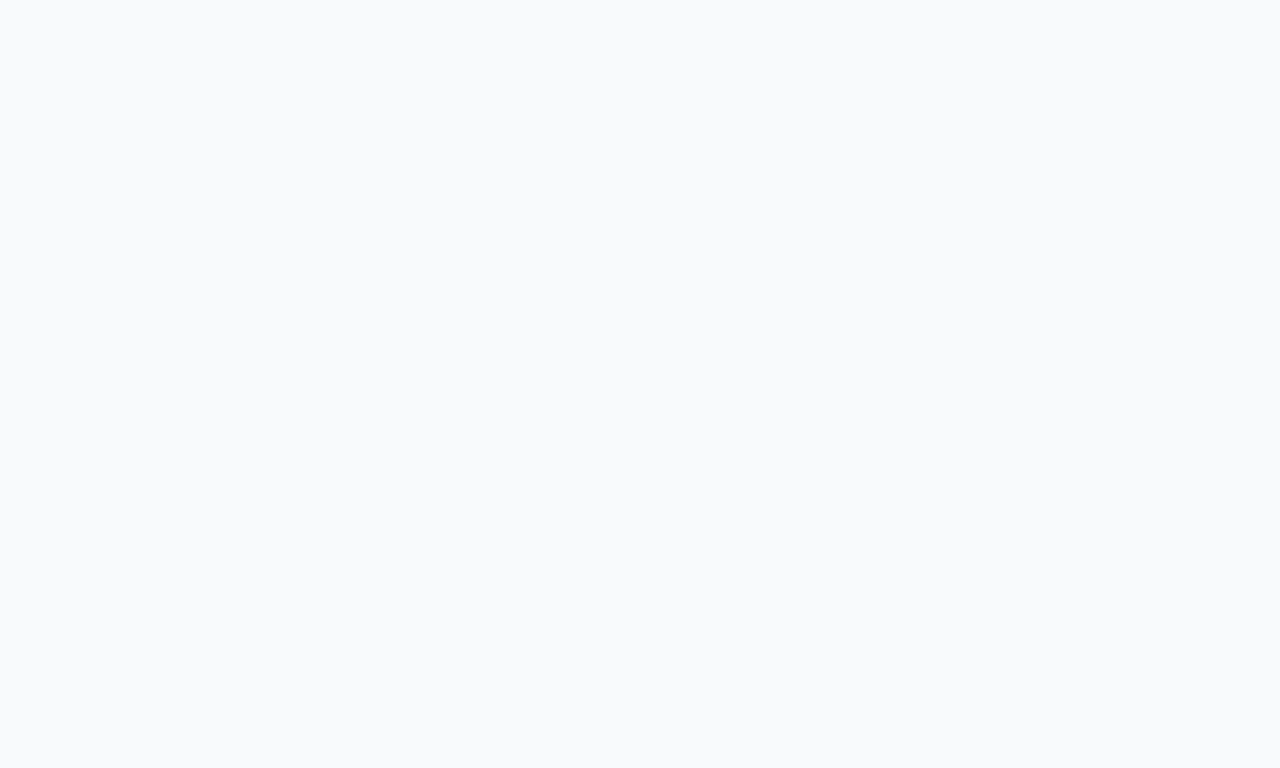
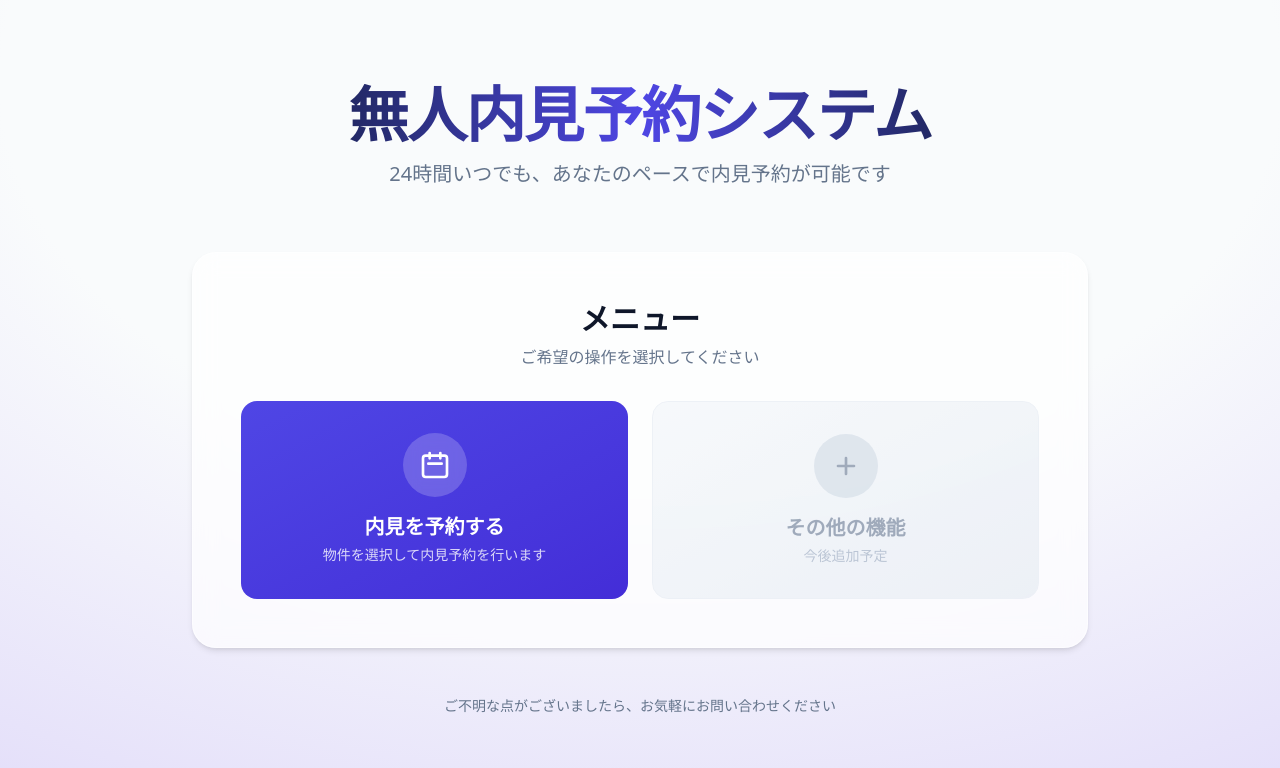
Before and after one commit to yuhigori/mujinnaiken, a Next.js app: page / in a window 1280 px wide. Before the commit this address had no page. Shown: the top 768 px of the page. Built offline with nearby package versions, Linux system fonts and the light colour scheme.

Commit message:
Add files via upload

```diff
--- a/app/api/reservations/route.ts
+++ b/app/api/reservations/route.ts
@@ -6,7 +6,7 @@ import { sendReservationConfirmation } from '@/lib/email';
 export async function POST(request: NextRequest) {
     try {
         const body = await request.json();
-        const { slot_id, name, email, phone } = body;
+        const { slot_id, name, email, phone, staff_required } = body;
 
         if (!slot_id || !name || !email || !phone) {
             return NextResponse.json({ error: 'Missing required fields' }, { status: 400 });
@@ -39,7 +39,8 @@ export async function POST(request: NextRequest) {
                     email,
                     phone,
                     token,
-                    status: 'confirmed'
+                    status: 'confirmed',
+                    staff_required: staff_required === true || staff_required === 'true'
                 },
                 include: {
                     property: true,
--- a/app/page.tsx
+++ b/app/page.tsx
@@ -1,5 +1,94 @@
-import { redirect } from 'next/navigation';
+import Link from 'next/link';
 
 export default function HomePage() {
-  redirect('/properties');
+  return (
+    <div className="min-h-screen flex flex-col items-center justify-center px-4 py-16">
+      <div className="container mx-auto max-w-4xl">
+        {/* ヘッダー */}
+        <div className="text-center mb-16 space-y-4 animate-fade-in">
+          <h1 className="text-5xl md:text-6xl font-bold tracking-tight bg-clip-text text-transparent bg-gradient-to-r from-foreground via-primary to-foreground">
+            無人内見予約システム
+          </h1>
+          <p className="text-xl text-muted-foreground">
+            24時間いつでも、あなたのペースで内見予約が可能です
+          </p>
+        </div>
+
+        {/* メインメニュー */}
+        <div className="glass-panel rounded-3xl p-8 md:p-12 space-y-6 animate-fade-in">
+          <div className="text-center mb-8">
+            <h2 className="text-2xl md:text-3xl font-bold mb-2">メニュー</h2>
+            <p className="text-muted-foreground">ご希望の操作を選択してください</p>
+          </div>
+
+          <div className="grid grid-cols-1 md:grid-cols-2 gap-6">
+            {/* 内見を予約するボタン */}
+            <Link
+              href="/properties"
+              className="group relative block p-8 rounded-2xl bg-gradient-to-br from-primary to-indigo-700 text-white transition-all duration-300 hover:shadow-2xl hover:-translate-y-1 hover:scale-[1.02]"
+            >
+              <div className="flex flex-col items-center space-y-4">
+                <div className="w-16 h-16 rounded-full bg-white/20 backdrop-blur-sm flex items-center justify-center group-hover:bg-white/30 transition-colors">
+                  <svg
+                    className="w-8 h-8"
+                    fill="none"
+                    stroke="currentColor"
+                    viewBox="0 0 24 24"
+                  >
+                    <path
+                      strokeLinecap="round"
+                      strokeLinejoin="round"
+                      strokeWidth="2"
+                      d="M8 7V3m8 4V3m-9 8h10M5 21h14a2 2 0 002-2V7a2 2 0 00-2-2H5a2 2 0 00-2 2v12a2 2 0 002 2z"
+                    />
+                  </svg>
+                </div>
+                <div className="text-center">
+                  <h3 className="text-xl font-bold mb-1">内見を予約する</h3>
+                  <p className="text-sm text-white/80">
+                    物件を選択して内見予約を行います
+                  </p>
+                </div>
+              </div>
+              <div className="absolute inset-0 rounded-2xl bg-white/0 group-hover:bg-white/10 transition-colors" />
+            </Link>
+
+            {/* その他のメニュー項目（将来の拡張用） */}
+            <div className="p-8 rounded-2xl bg-gradient-to-br from-slate-100 to-slate-200 dark:from-slate-800 dark:to-slate-900 border border-slate-200 dark:border-slate-700 opacity-60">
+              <div className="flex flex-col items-center space-y-4">
+                <div className="w-16 h-16 rounded-full bg-slate-300 dark:bg-slate-700 flex items-center justify-center">
+                  <svg
+                    className="w-8 h-8 text-slate-500 dark:text-slate-400"
+                    fill="none"
+                    stroke="currentColor"
+                    viewBox="0 0 24 24"
+                  >
+                    <path
+                      strokeLinecap="round"
+                      strokeLinejoin="round"
+                      strokeWidth="2"
+                      d="M12 6v6m0 0v6m0-6h6m-6 0H6"
+                    />
+                  </svg>
+                </div>
+                <div className="text-center">
+                  <h3 className="text-xl font-bold mb-1 text-slate-500 dark:text-slate-400">
+                    その他の機能
+                  </h3>
+                  <p className="text-sm text-slate-400 dark:text-slate-500">
+                    今後追加予定
+                  </p>
+                </div>
+              </div>
+            </div>
+          </div>
+        </div>
+
+        {/* フッター情報 */}
+        <div className="mt-12 text-center text-sm text-muted-foreground animate-fade-in">
+          <p>ご不明な点がございましたら、お気軽にお問い合わせください</p>
+        </div>
+      </div>
+    </div>
+  );
 }
--- a/app/properties/[id]/page.tsx
+++ b/app/properties/[id]/page.tsx
@@ -29,6 +29,7 @@ export default function PropertyDetailPage({ params }: PageProps) {
     const [selectedDate, setSelectedDate] = useState<string>('');
     const [showSlots, setShowSlots] = useState(false);
     const [selectedSlotId, setSelectedSlotId] = useState<number | null>(null);
+    const [staffRequired, setStaffRequired] = useState<boolean>(false);
     const [formData, setFormData] = useState({ name: '', email: '', phone: '' });
     const [loading, setLoading] = useState(true);
     const [checkingSlots, setCheckingSlots] = useState(false);
@@ -66,6 +67,7 @@ export default function PropertyDetailPage({ params }: PageProps) {
         setCheckingSlots(true);
         setShowSlots(true);
         setSelectedSlotId(null);
+        setStaffRequired(false);
 
         try {
             const res = await fetch(`/api/properties/${propertyId}?date=${selectedDate}`);
@@ -94,6 +96,7 @@ export default function PropertyDetailPage({ params }: PageProps) {
                 headers: { 'Content-Type': 'application/json' },
                 body: JSON.stringify({
                     slot_id: selectedSlotId,
+                    staff_required: staffRequired,
                     ...formData
                 })
             });
@@ -196,6 +199,27 @@ export default function PropertyDetailPage({ params }: PageProps) {
                                     </button>
                                 </div>
                             </div>
+
+                            {/* Staff Required Checkbox */}
+                            {showSlots && (
+                                <div className="mb-6 animate-fade-in">
+                                    <label className="flex items-center space-x-3 p-4 bg-white/50 border border-border rounded-xl cursor-pointer hover:bg-white/70 transition-colors group">
+                                        <input
+                                            type="checkbox"
+                                            checked={staffRequired}
+                                            onChange={(e) => setStaffRequired(e.target.checked)}
+                                            className="w-5 h-5 text-primary border-border rounded focus:ring-2 focus:ring-primary focus:ring-offset-2 cursor-pointer"
+                                        />
+                                        <div className="flex-1">
+                                            <span className="font-semibold text-foreground block">スタッフの同行が必要</span>
+                                            <span className="text-sm text-muted-foreground">内見時にスタッフが同行する場合はチェックしてください</span>
+                                        </div>
+                                        <svg className="w-5 h-5 text-muted-foreground group-hover:text-primary transition-colors" fill="none" stroke="currentColor" viewBox="0 0 24 24">
+                                            <path strokeLinecap="round" strokeLinejoin="round" strokeWidth="2" d="M17 20h5v-2a3 3 0 00-5.356-1.857M17 20H7m10 0v-2c0-.656-.126-1.283-.356-1.857M7 20H2v-2a3 3 0 015.356-1.857M7 20v-2c0-.656.126-1.283.356-1.857m0 0a5.002 5.002 0 019.288 0M15 7a3 3 0 11-6 0 3 3 0 016 0zm6 3a2 2 0 11-4 0 2 2 0 014 0zM7 10a2 2 0 11-4 0 2 2 0 014 0z" />
+                                        </svg>
+                                    </label>
+                                </div>
+                            )}
 
                             {/* Time Slots */}
                             {showSlots && (
```
